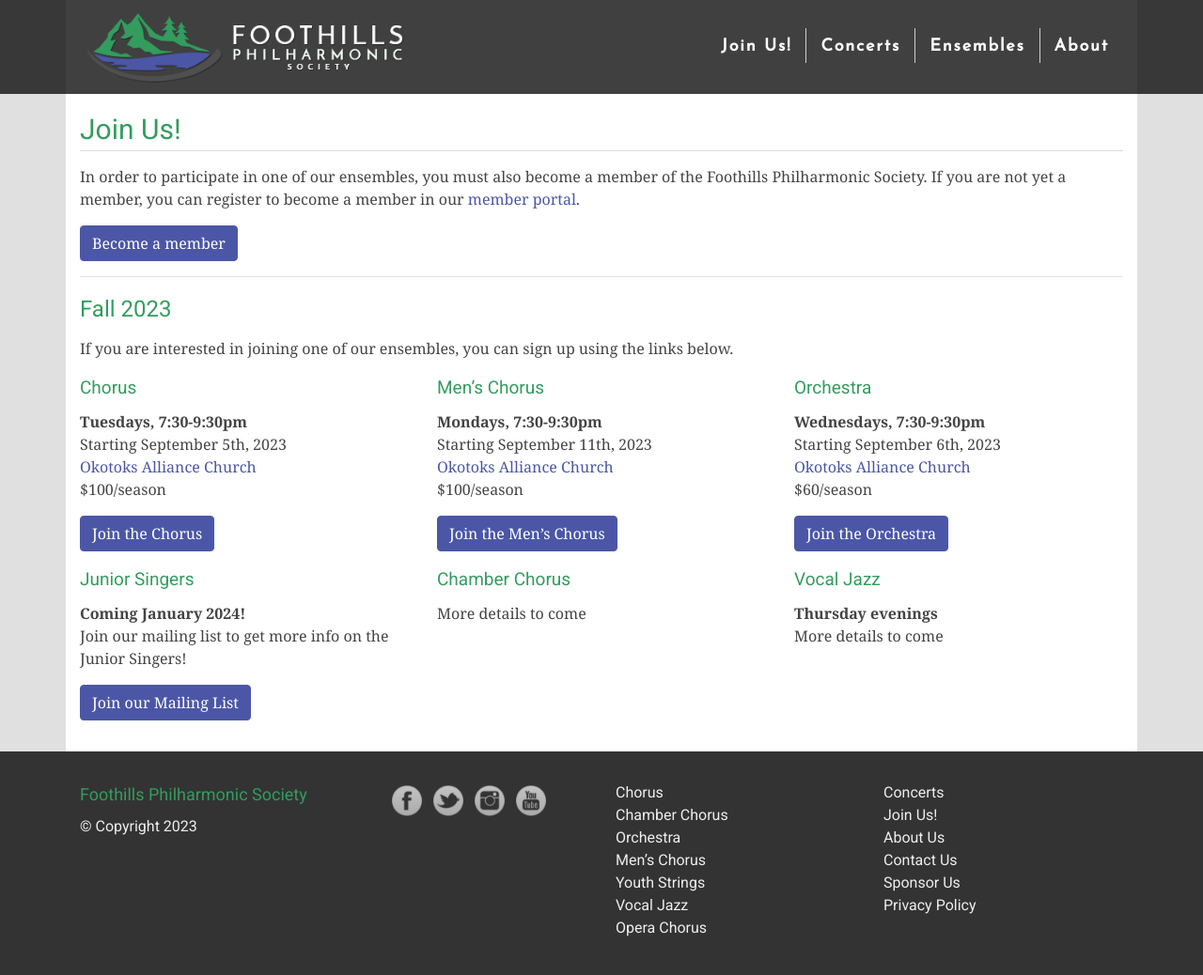
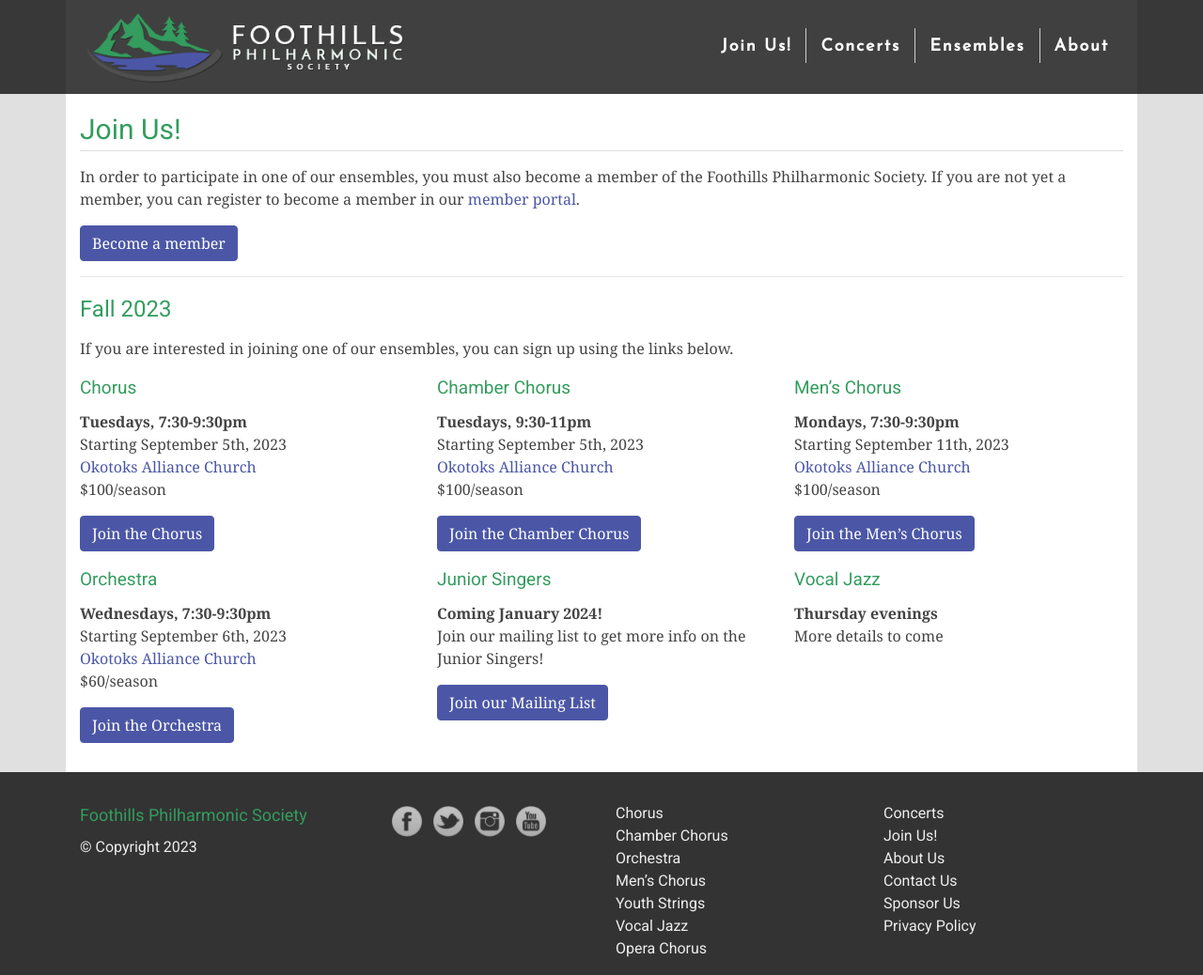
Before and after one commit to percyhanna/fps, a Jekyll site: the page built from join.html, in a window 1280 px wide and 1038 px high. Shown: the whole window at 94% size. Built offline with Jekyll 4.4.1, drawn with Linux system fonts in a browser that asks for light colours; nearby versions of some CDN libraries; Markdown is read by kramdown in place of the engine named in the settings.

Commit message:
Add Chamber

```diff
--- a/join.html
+++ b/join.html
@@ -54,6 +54,29 @@
             href="https://footphil.wildapricot.org/event-5381004/Registration"
             target="_blank"
             >Join the Chorus</a
+          >
+        </p>
+      </div>
+
+      <div class="col-12 col-md-6 col-lg-4">
+        <h5>Chamber Chorus</h5>
+        <p>
+          <strong>Tuesdays, 9:30-11pm</strong><br />
+          Starting September 5th, 2023<br />
+          <a
+            href="https://www.google.ca/maps/place/Okotoks+Alliance+Church/@50.7508584,-113.9767135,15z/data=!4m5!3m4!1s0x0:0x879787dbcf97e8d!8m2!3d50.7508584!4d-113.9767135"
+            target="_blank"
+            >Okotoks Alliance Church</a
+          ><br />
+          $100/season
+        </p>
+
+        <p>
+          <a
+            class="btn btn-primary"
+            href="https://footphil.wildapricot.org/event-5386847/Registration"
+            target="_blank"
+            >Join the Chamber Chorus</a
           >
         </p>
       </div>
@@ -122,11 +145,6 @@
       </div>
 
       <div class="col-12 col-md-6 col-lg-4">
-        <h5>Chamber Chorus</h5>
-        <p>More details to come</p>
-      </div>
-
-      <div class="col-12 col-md-6 col-lg-4">
         <h5>Vocal Jazz</h5>
         <p><strong>Thursday evenings</strong><br />More details to come</p>
       </div>
```
